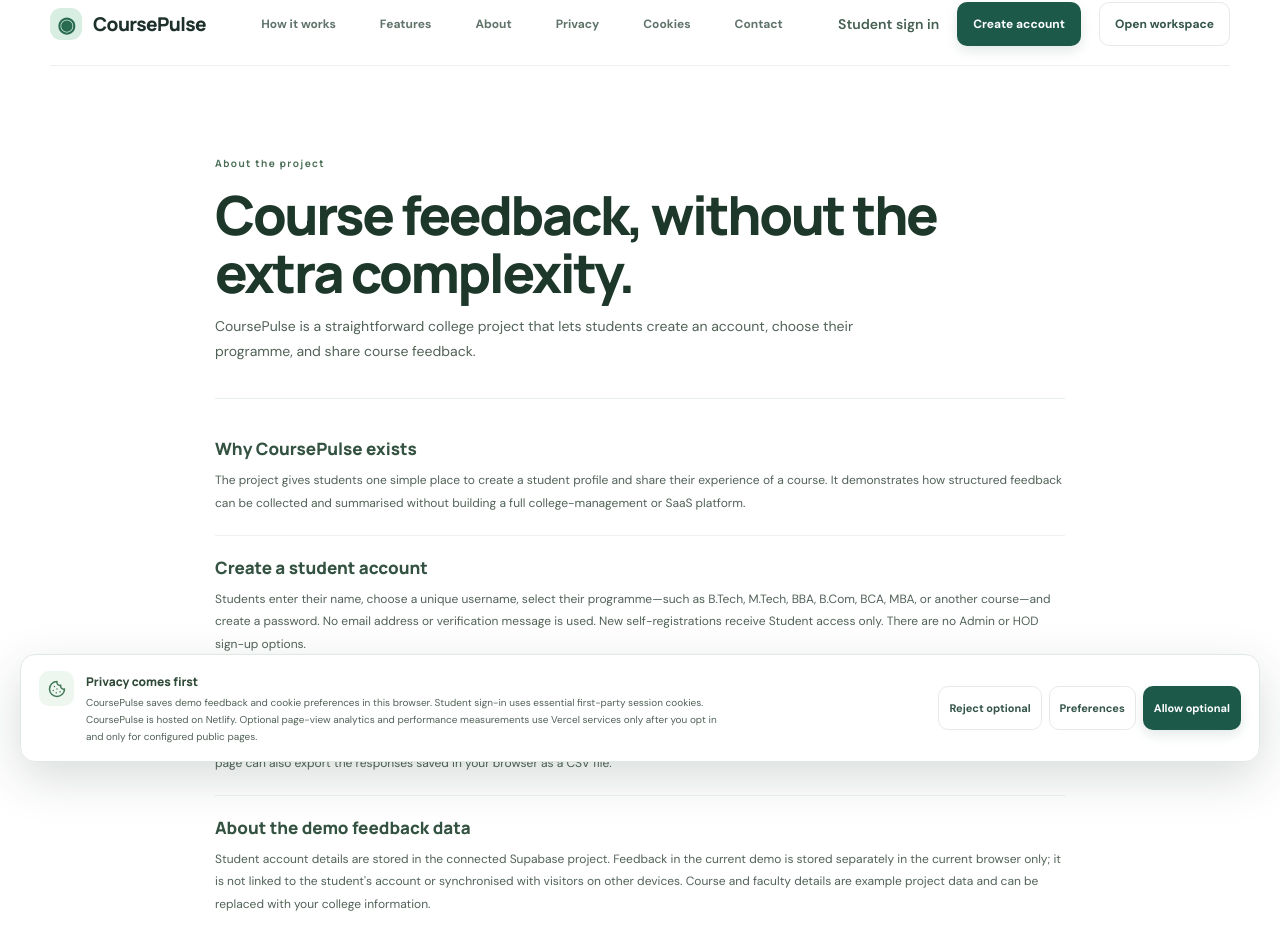
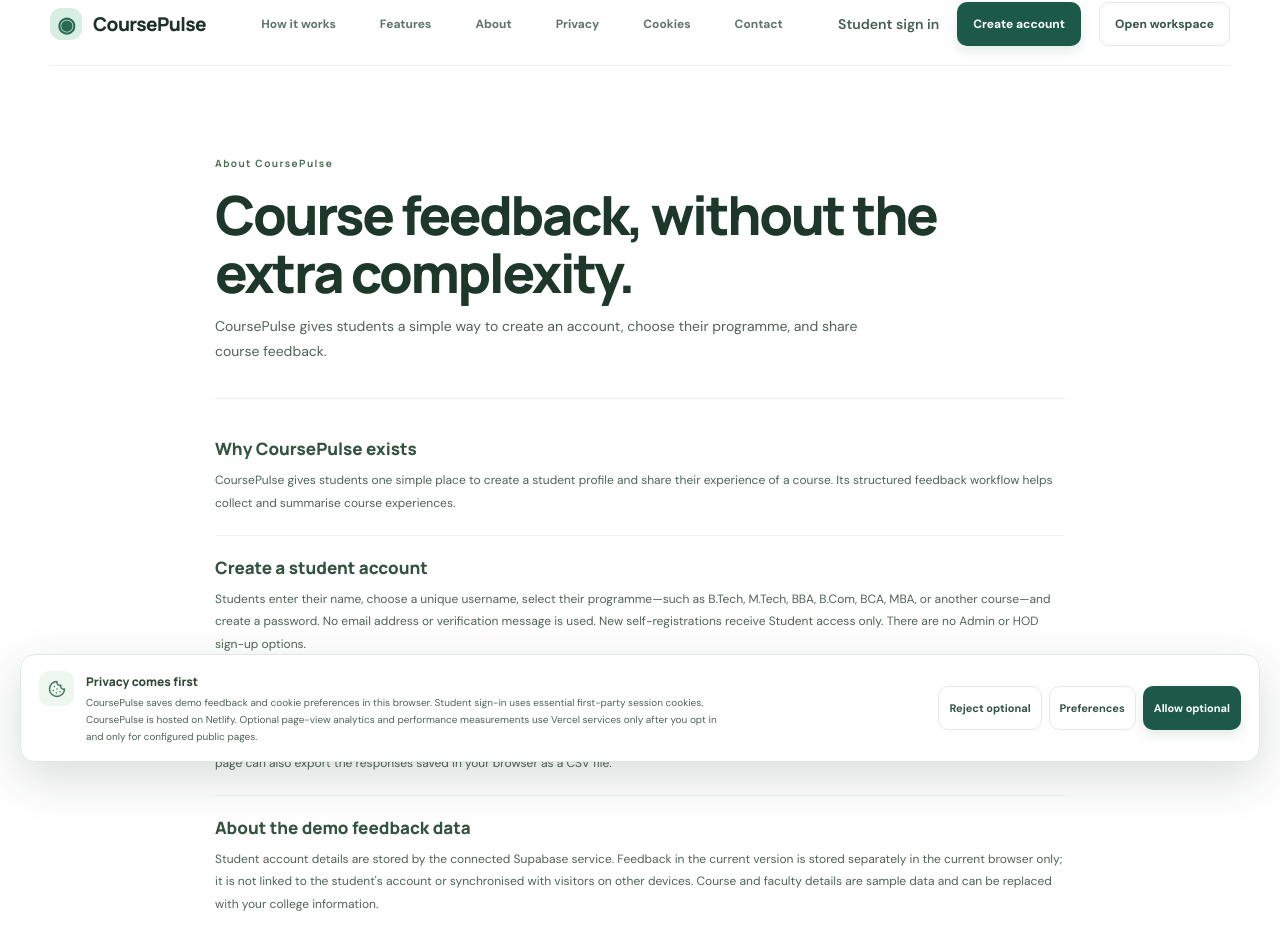
Before and after one commit to akashsharmapb09-cpu/coursePulse.site, a Next.js app: page /about in a window 1280 px wide. Shown: the part 18-952 px from the top of the page. Built offline with nearby package versions, Linux system fonts and the light colour scheme; no server answers.

Commit message:
Remove project labels from CoursePulse public copy

```diff
--- a/app/about/page.tsx
+++ b/app/about/page.tsx
@@ -4,15 +4,15 @@ import { PublicPage } from '@/components/public-site';
 
 export const metadata: Metadata = {
   title: 'About CoursePulse',
-  description: 'Learn about CoursePulse, a simple college project for student accounts and course feedback.',
+  description: 'Learn about CoursePulse, a platform for student accounts and course feedback.',
   alternates: { canonical: '/about' }
 };
 
 export default function AboutPage() {
-  return <PublicPage eyebrow="About the project" title="Course feedback, without the extra complexity." description="CoursePulse is a straightforward college project that lets students create an account, choose their programme, and share course feedback.">
+  return <PublicPage eyebrow="About CoursePulse" title="Course feedback, without the extra complexity." description="CoursePulse gives students a simple way to create an account, choose their programme, and share course feedback.">
     <section>
       <h2>Why CoursePulse exists</h2>
-      <p>The project gives students one simple place to create a student profile and share their experience of a course. It demonstrates how structured feedback can be collected and summarised without building a full college-management or SaaS platform.</p>
+      <p>CoursePulse gives students one simple place to create a student profile and share their experience of a course. Its structured feedback workflow helps collect and summarise course experiences.</p>
     </section>
     <section>
       <h2>Create a student account</h2>
@@ -24,9 +24,9 @@ export default function AboutPage() {
     </section>
     <section>
       <h2>About the demo feedback data</h2>
-      <p>Student account details are stored in the connected Supabase project. Feedback in the current demo is stored separately in the current browser only; it is not linked to the student's account or synchronised with visitors on other devices. Course and faculty details are example project data and can be replaced with your college information.</p>
+      <p>Student account details are stored by the connected Supabase service. Feedback in the current version is stored separately in the current browser only; it is not linked to the student's account or synchronised with visitors on other devices. Course and faculty details are sample data and can be replaced with your college information.</p>
     </section>
-    <p className="public-note">CoursePulse is an academic demonstration, not an official college feedback or student-record system. Please do not enter private or confidential information.</p>
+    <p className="public-note">CoursePulse is not an official college feedback or student-record system. Please do not enter private or confidential information.</p>
     <p><Link className="inline-link" href="/signup">Create a student account</Link>, read the <Link className="inline-link" href="/privacy">Privacy Policy</Link>, or <Link className="inline-link" href="/cookies">review cookie and browser-storage information</Link>.</p>
   </PublicPage>;
 }
```
